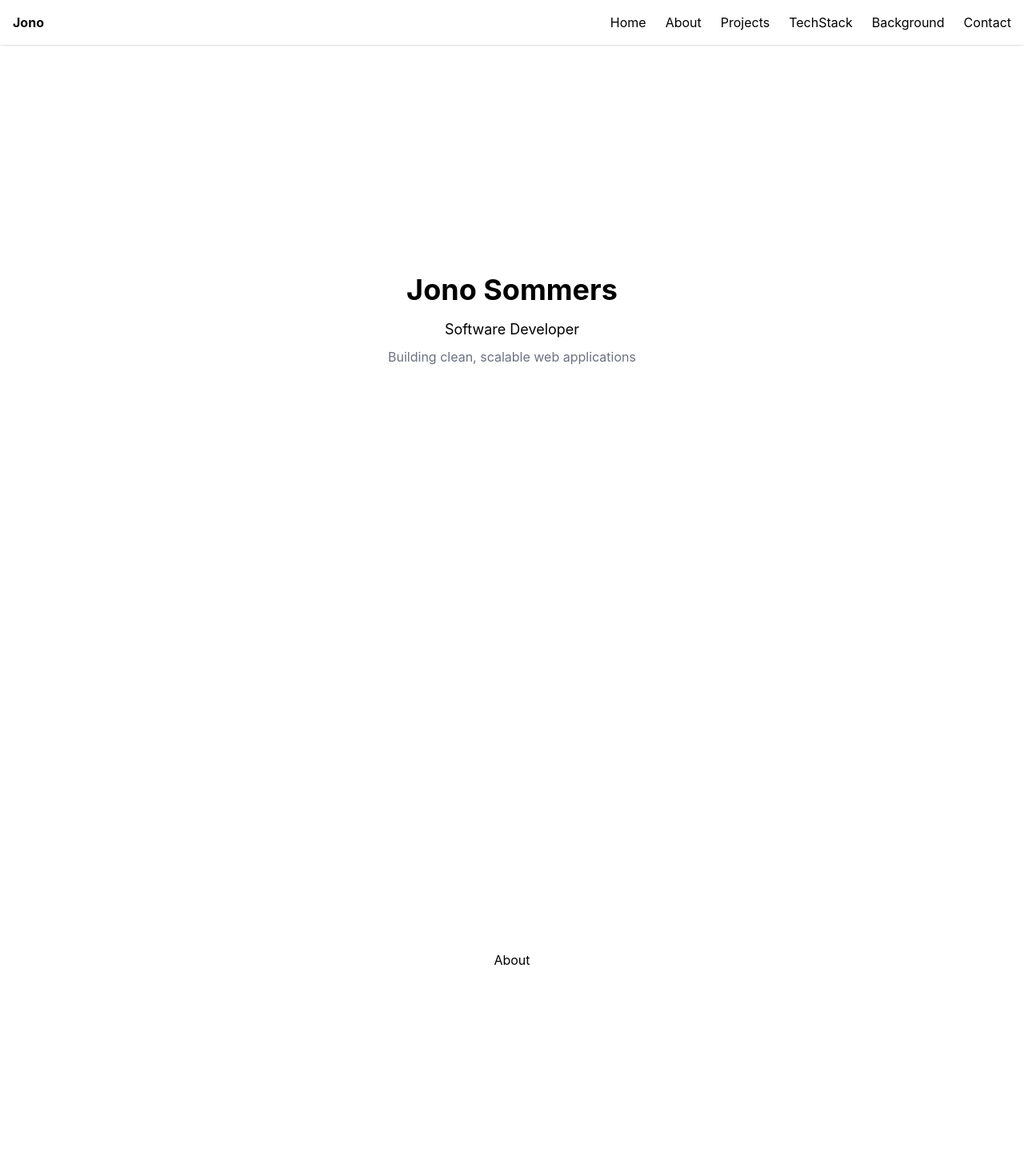
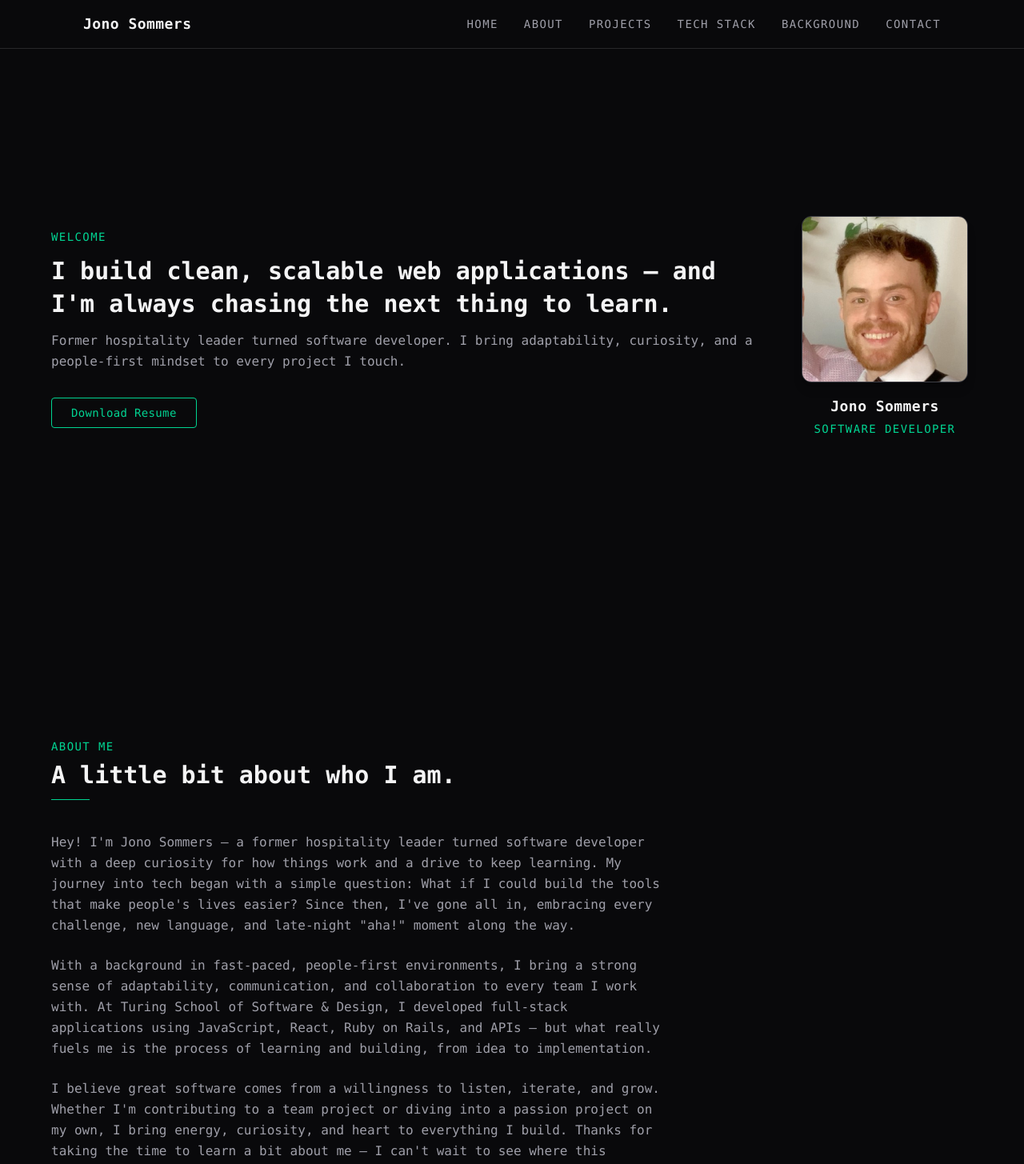
Before and after one commit to JonoSommers/portfolio-website, a React (Vite) app: page / in a window 1280 px wide. Shown: the top 1455 px of the page at 80% size. Built offline with nearby package versions, Linux system fonts and the light colour scheme.

Commit message:
update: style navbar, footer, home, and about me sections

```diff
--- a/src/components/layout/Footer.tsx
+++ b/src/components/layout/Footer.tsx
@@ -1,17 +1,20 @@
 export default function Footer() {
-    return (
-        <footer className="w-full border-t mt-20">
-            <div className="max-w-6xl mx-auto px-6 py-8 flex flex-col items-center gap-4">
-                <div className="flex gap-6 text-sm">
-                    <a href="https://github.com/JonoSommers" target="_blank" rel="noopener noreferrer">GitHub</a>
-                    <a href="https://www.linkedin.com/in/jonosommers/" target="_blank" rel="noopener noreferrer">LinkedIn</a>
-                    <a href="mailto:jonosommers95@gmail.com">Email</a>
-                </div>
+  return (
+    <footer className="w-full border-t border-zinc-800 bg-zinc-950 font-mono">
+      <div className="max-w-6xl mx-auto px-10 py-6 flex justify-between items-center">
 
-                <p className="text-sm text-gray-500">
-                    © {new Date().getFullYear()} Jono Sommers
-                </p>
-            </div>
-        </footer>
-    )
+        <p className="text-zinc-600 text-xs tracking-widest uppercase">
+          © {new Date().getFullYear()} Jono Sommers
+        </p>
+
+        <div className="flex gap-8">
+          <a href="https://github.com/JonoSommers" target="_blank" rel="noopener noreferrer" className="text-zinc-400 text-xs tracking-widest uppercase hover:text-emerald-400 transition-colors duration-200">GitHub</a>
+          <a href="https://www.linkedin.com/in/jonosommers/" target="_blank" rel="noopener noreferrer" className="text-zinc-400 text-xs tracking-widest uppercase hover:text-emerald-400 transition-colors duration-200">LinkedIn</a>
+          <a href="https://x.com/SommersJon88080" target="_blank" rel="noopener noreferrer" className="text-zinc-400 text-xs tracking-widest uppercase hover:text-emerald-400 transition-colors duration-200">Twitter</a>
+          <a href="mailto:jonosommers95@gmail.com" className="text-zinc-400 text-xs tracking-widest uppercase hover:text-emerald-400 transition-colors duration-200">Email</a>
+        </div>
+
+      </div>
+    </footer>
+  )
 }
--- a/src/components/layout/Navbar.tsx
+++ b/src/components/layout/Navbar.tsx
@@ -1,18 +1,25 @@
 export default function Navbar() {
-    return (
-        <nav className="fixed top-0 w-full bg-white shadow">
-            <div className="max-2-6xl mx-auto flex justify-between p-4">
-                <h1 className="font-bold">Jono</h1>
+  return (
+    <nav className="fixed top-0 w-full bg-zinc-950 border-b border-zinc-800 z-50 font-mono">
+      <div className="max-w-6xl mx-auto flex justify-between items-center px-10 py-4">
 
-                <div className="flex gap-6">
-                    <a href="#home">Home</a>
-                    <a href="#about">About</a>
-                    <a href="#projects">Projects</a>
-                    <a href="#techstack">TechStack</a>
-                    <a href="#background">Background</a>
-                    <a href="#contact">Contact</a>
-                </div>
-            </div>
-        </nav>
-    )
+        <h1 className="text-zinc-100 font-semibold text-lg tracking-wide">
+          Jono Sommers
+        </h1>
+
+        <div className="flex gap-8">
+          {['Home', 'About', 'Projects', 'Tech Stack', 'Background', 'Contact'].map((link) => (
+            <a
+              key={link}
+              href={`#${link.toLowerCase().replace(' ', '')}`}
+              className="text-zinc-400 text-sm tracking-widest uppercase hover:text-emerald-400 transition-colors duration-200"
+            >
+              {link}
+            </a>
+          ))}
+        </div>
+
+      </div>
+    </nav>
+  )
 }
--- a/src/pages/About.tsx
+++ b/src/pages/About.tsx
@@ -1,7 +1,40 @@
 export default function About() {
-    return (
-        <div className="h-screen flex items-center justify-center">
-            <h1>About</h1>
+  return (
+    <section className="min-h-screen bg-zinc-950 text-white px-10 py-24 flex flex-col justify-center font-mono">
+      <div className="max-w-6xl mx-auto w-full flex flex-col gap-10">
+
+        {/* Section label */}
+        <div className="flex flex-col gap-2">
+          <p className="text-emerald-400 text-sm tracking-widest uppercase">About Me</p>
+          <h2 className="text-3xl font-semibold text-zinc-100">A little bit about who I am.</h2>
+          <div className="w-12 h-px bg-emerald-400 mt-1" />
         </div>
-    )
+
+        {/* Bio */}
+        <div className="flex flex-col gap-6 max-w-3xl">
+          <p className="text-zinc-400 text-base leading-relaxed">
+            Hey! I'm Jono Sommers — a former hospitality leader turned software developer with a deep
+            curiosity for how things work and a drive to keep learning. My journey into tech began with
+            a simple question: What if I could build the tools that make people's lives easier? Since
+            then, I've gone all in, embracing every challenge, new language, and late-night "aha!"
+            moment along the way.
+          </p>
+          <p className="text-zinc-400 text-base leading-relaxed">
+            With a background in fast-paced, people-first environments, I bring a strong sense of
+            adaptability, communication, and collaboration to every team I work with. At Turing School
+            of Software & Design, I developed full-stack applications using JavaScript, React, Ruby on
+            Rails, and APIs — but what really fuels me is the process of learning and building, from
+            idea to implementation.
+          </p>
+          <p className="text-zinc-400 text-base leading-relaxed">
+            I believe great software comes from a willingness to listen, iterate, and grow. Whether
+            I'm contributing to a team project or diving into a passion project on my own, I bring
+            energy, curiosity, and heart to everything I build. Thanks for taking the time to learn
+            a bit about me — I can't wait to see where this journey leads next.
+          </p>
+        </div>
+
+      </div>
+    </section>
+  )
 }
--- a/src/pages/Home.tsx
+++ b/src/pages/Home.tsx
@@ -1,10 +1,50 @@
+import profilePic from '/src/assets/profilePic.jpg'
+
 export default function Home() {
-    return (
-        <div className="h-screen flex flex-col justify-center items-center text-center">
-            <h1 className="text-4xl font-bold">Jono Sommers</h1>
+  return (
+    <section className="min-h-screen bg-zinc-950 text-white px-10 py-16 flex flex-col justify-center font-mono">
 
-            <p className="mt-4 text-lg">Software Developer</p>
-            <p className="mt-2 text-gray-500">Building clean, scalable web applications</p>
+      {/* Main two-column layout */}
+      <div className="flex flex-row items-start gap-12 max-w-6xl mx-auto w-full">
+
+        {/* LEFT COLUMN — Hero text + button */}
+        <div className="flex flex-col justify-center flex-1 gap-6 mt-8">
+          <div className="flex flex-col gap-3">
+            <p className="text-emerald-400 text-sm tracking-widest uppercase">
+              Welcome
+            </p>
+            <h2 className="text-3xl font-semibold leading-snug text-zinc-100">
+              I build clean, scalable web applications — and I'm always chasing the next thing to learn.
+            </h2>
+            <p className="text-zinc-400 text-base leading-relaxed">
+              Former hospitality leader turned software developer. I bring adaptability,
+              curiosity, and a people-first mindset to every project I touch.
+            </p>
+          </div>
+
+          <button className="self-start mt-2 px-6 py-2 border border-emerald-400 text-emerald-400 text-sm tracking-wide rounded hover:bg-emerald-400 hover:text-zinc-950 transition-colors duration-200 cursor-pointer">
+            Download Resume
+          </button>
         </div>
-    )
+
+        {/* RIGHT COLUMN — Photo + name + title */}
+        <div className="flex flex-col items-center gap-3 mt-4 min-w-[220px]">
+          <img
+            src={profilePic}
+            alt="Jono Sommers"
+            className="w-52 h-52 object-cover rounded-xl border border-zinc-700 shadow-lg"
+          />
+          <div className="flex flex-col items-center gap-1 mt-1">
+            <span className="text-zinc-100 font-semibold text-lg tracking-wide">
+              Jono Sommers
+            </span>
+            <span className="text-emerald-400 text-sm tracking-widest uppercase">
+              Software Developer
+            </span>
+          </div>
+        </div>
+
+      </div>
+    </section>
+  )
 }
```
Also changed, not shown: src/assets/profilePic.jpg (added).
